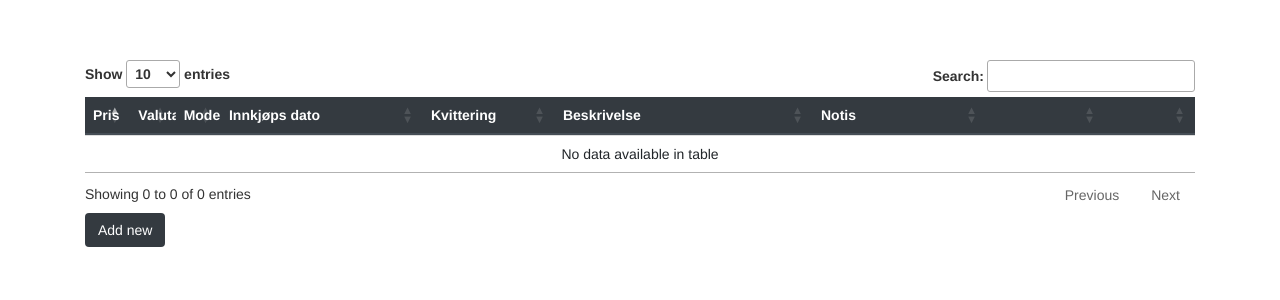
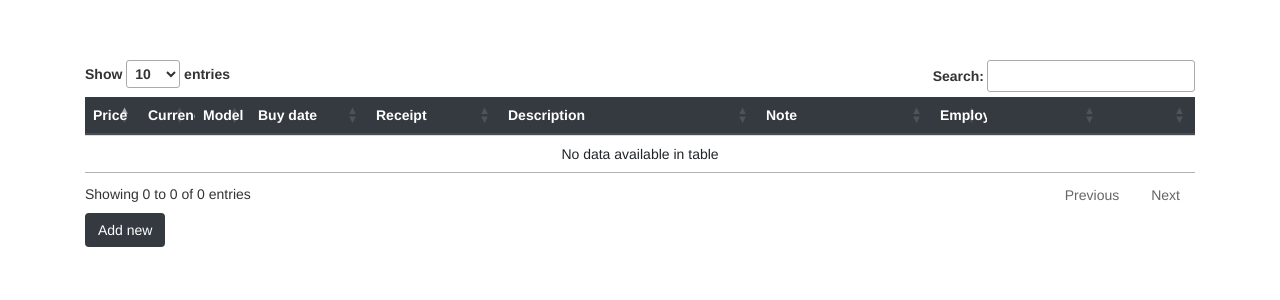
Before and after one commit to h181198/scoutgaming, a Flask app: page /equipment in a window 1280 px wide. Shown: the part 62-362 px from the top of the page. Run offline with Flask 2, Linux system fonts and the light colour scheme; some libraries are stand-ins or nearby versions.

Commit message:
Add row for employee in equipment

```diff
--- a/Controllers/EquipmentController.py
+++ b/Controllers/EquipmentController.py
@@ -1,5 +1,7 @@
 from flask import Blueprint, render_template, abort, redirect, url_for, request
 from jinja2 import TemplateNotFound
+from Services.TransactionService import TransactionService
+from Services.EmployeeService import EmployeeService
 from Services.EquipmentService import EquipmentService
 from Services.DeleteService import DeleteService
 from Controllers import session
@@ -18,14 +20,21 @@
         else:
             data = EquipmentService.get_all_equipments(session=session)
 
-        return render_template('Views/Equipment/index.html', data=data)
+        latest_transaction = dict()
+        for equip in data:
+            transaction = TransactionService.find_last_equipment_transaction(session, equip.id)
+            if transaction is not None:
+                latest_transaction[equip.id] = EmployeeService.find_employee(session, transaction.employee_id).name
+            else:
+                latest_transaction[equip.id] = "None"
+
+        return render_template('Views/Equipment/index.html', data=data, latest_transaction=latest_transaction)
     except TemplateNotFound:
         abort(404)
 
 
 @equipment_page.route('/equipment/delete/<string:equ_id>', methods=['POST'])
 def delete_equipment(equ_id):
-    print(equ_id)
     try:
         DeleteService.delete_equipment(session=session, equ_id=int(equ_id))
         return redirect(url_for('equipment.equipment'))
--- a/Helpers/HelpMethods.py
+++ b/Helpers/HelpMethods.py
@@ -25,7 +25,6 @@
     elif data[0][1:6] == "Emplo":
         for item in data:
             identity = int(re.search('id=\'(.*)\', empl', item).group(1))
-            print(identity)
             results.append(EmS.find_employee(session, identity))
     elif data[0][1:6] == "Trans":
         for item in data:
--- a/templates/Views/Equipment/list.html
+++ b/templates/Views/Equipment/list.html
@@ -2,25 +2,28 @@
     <thead class="thead-dark">
     <tr>
         <th>
-            Pris
+            Price
         </th>
         <th>
-            Valuta
+            Currency
         </th>
         <th>
-            Modell
+            Model
         </th>
-        <th style="width: 12em;" class="date">
-            Innkjøps dato
+        <th style="width: 6em;" class="date">
+            Buy date
         </th>
         <th style="width: 7em;">
-            Kvittering
+            Receipt
         </th>
         <th style="width: 16em;" class="description">
-            Beskrivelse
+            Description
         </th>
         <th style="width: 10em;" class="note">
-            Notis
+            Note
+        </th>
+        <th>
+            Employee
         </th>
         <th style="width: 6em;"></th>
         <th style="width: 4em;"></th>
@@ -50,6 +53,9 @@
             {{ equ.note }}
         </td>
         <td>
+            {{ latest_transaction[equ.id] }}
+        </td>
+        <td>
             <form action="/equipment/edit/{{ equ.id }}">
                 <button class="btn btn-secondary">Edit</button>
             </form>
```
Also changed, not shown: Services/TransactionService.py (+10 -0 lines).
